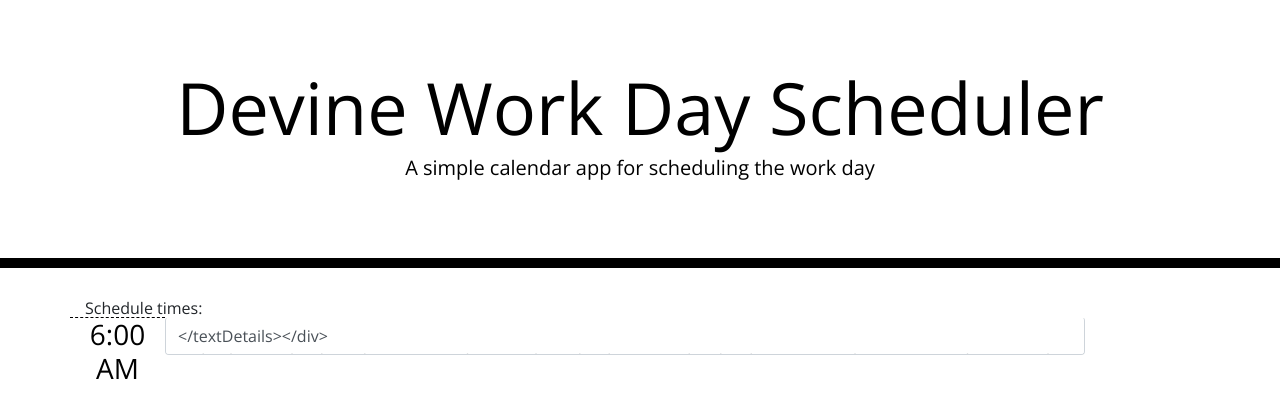
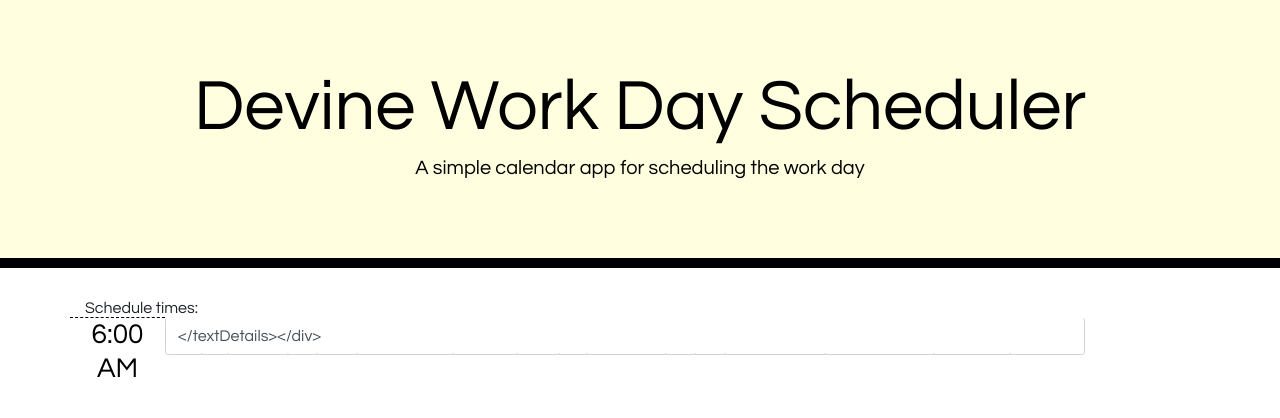
Before and after one commit to jujubea22/Challenge-5, a plain HTML site: page index.html in a window 1280 px wide. Drawn offline with nearby package versions, Linux system fonts and the light colour scheme.

Commit message:
Update style.css

```diff
--- a/style.css
+++ b/style.css
@@ -1,11 +1,11 @@
 body {
-  font-family: 'Open Sans', sans-serif;
+  font-family: 'Century Gothic', sans-serif;
   font-size: 16px;
   line-height: 1;
 }
 
-textarea{
-  background: transparent;
+textarea {
+  background: lightpink;
   border: none;
   resize: none;
   color: #000000;
@@ -15,13 +15,13 @@ textarea{
 
 .jumbotron {
   text-align: center;
-  background-color: transparent;
+  background-color: lightyellow;
   color: black;
   border-radius: 0;
   border-bottom: 10px solid black;
 }
 
-.description{
+.description {
   white-space: pre-wrap;
 }
 
@@ -32,7 +32,7 @@ textarea{
 
 .row {
   white-space: pre-wrap;
-  height: 80px;
+  /* height: 80px; */
   border-top: 1px solid white;;
 }
 
```
